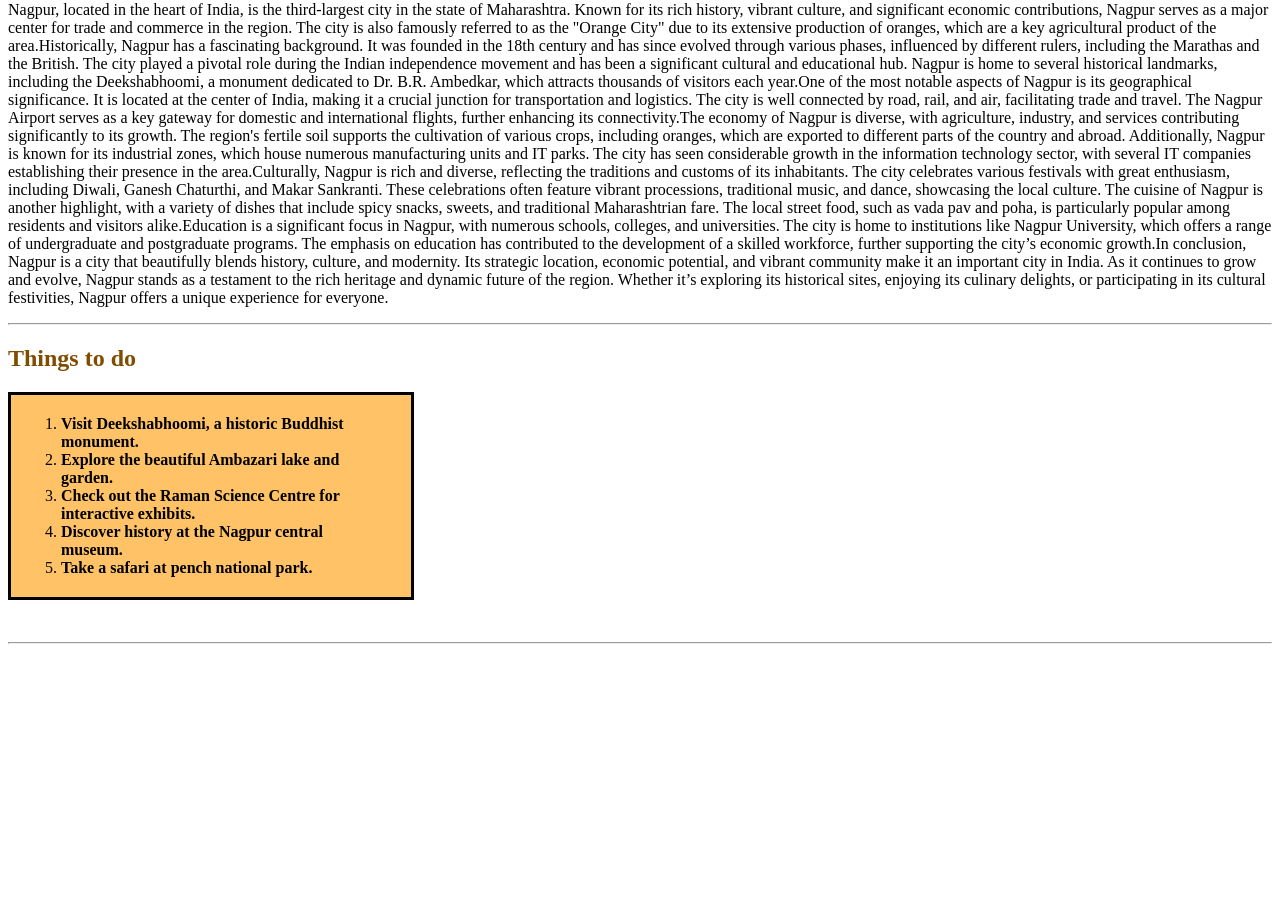
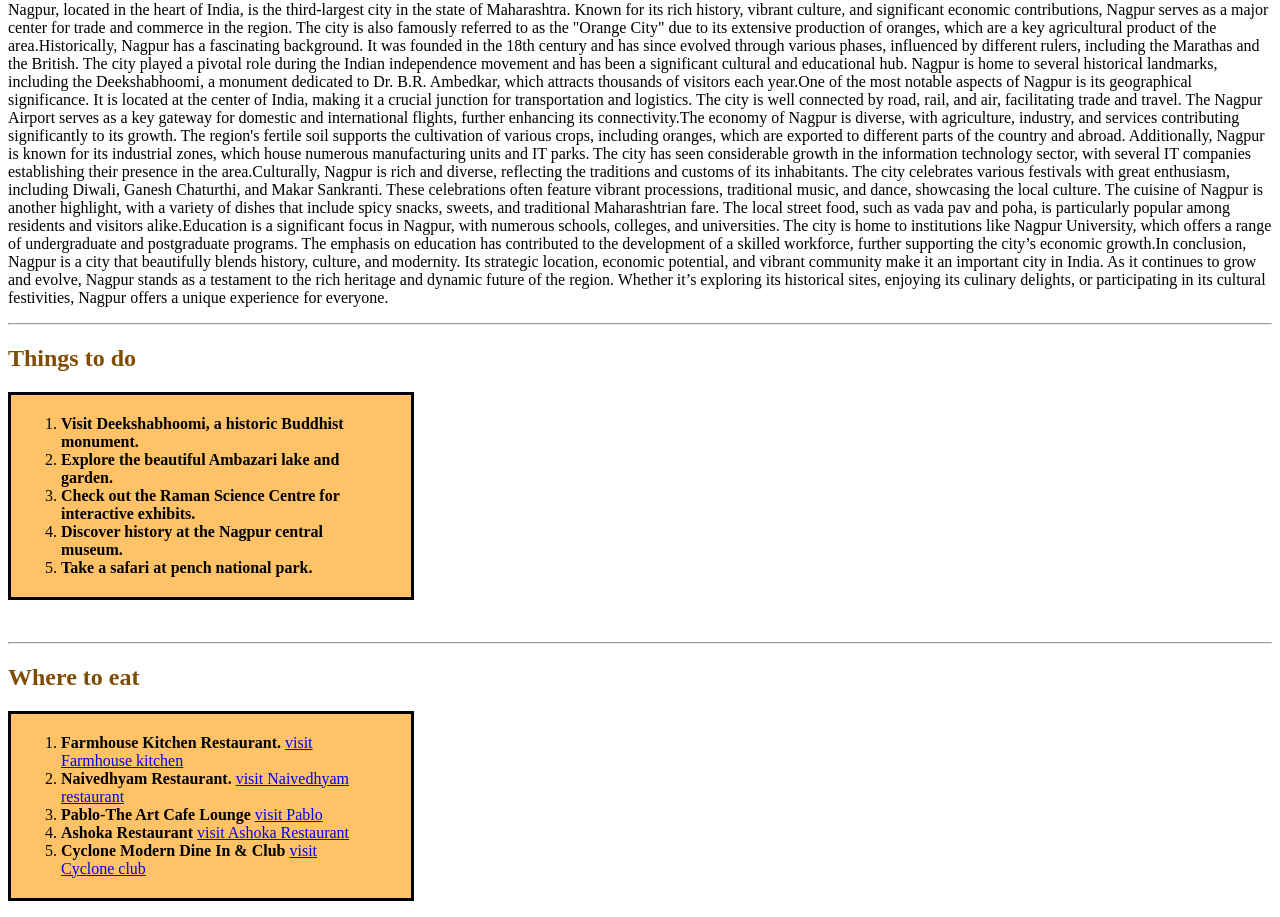
Before and after one commit to harshitajethani23/css-first-assignment, a plain HTML site: page index.html in a window 1280 px wide. Shown: the part 80-997 px from the top of the page. Before the commit the page ends 800 px from the top, so only its background shows below. Drawn offline with Linux system fonts and the light colour scheme.

Commit message:
restaurant list added

```diff
--- a/index.html
+++ b/index.html
@@ -14,6 +14,9 @@
         padding:20px 50px 20px 50px;
         border:3px solid black;
         width:300px;
+    }
+    #third-heading {
+        color:#804d00;
     }
     </style>
 </head>
@@ -60,6 +63,14 @@
     </ol>
     <br />
     <hr />
+    <h2 id="third-heading">Where to eat</h2>
+    <ol class="box">
+        <li type="1"><b>Farmhouse Kitchen Restaurant.</b> <a href="farmhousekitchen.webpoly.com">visit Farmhouse kitchen</a></li>
+        <li><b>Naivedhyam Restaurant.</b> <a href="www.justdial.com">visit Naivedhyam restaurant</a></li>
+        <li><b>Pablo-The Art Cafe Lounge</b> <a href="www.tripadvisor.in">visit Pablo</a></li>
+        <li><b>Ashoka Restaurant</b> <a href="www.tripadvisor.in">visit Ashoka Restaurant</a></li>
+        <li><b>Cyclone Modern Dine In & Club</b> <a href="www.tripadvisor">visit Cyclone club</a></li>
+    </ol>
 
 </body>
 </html>
```
